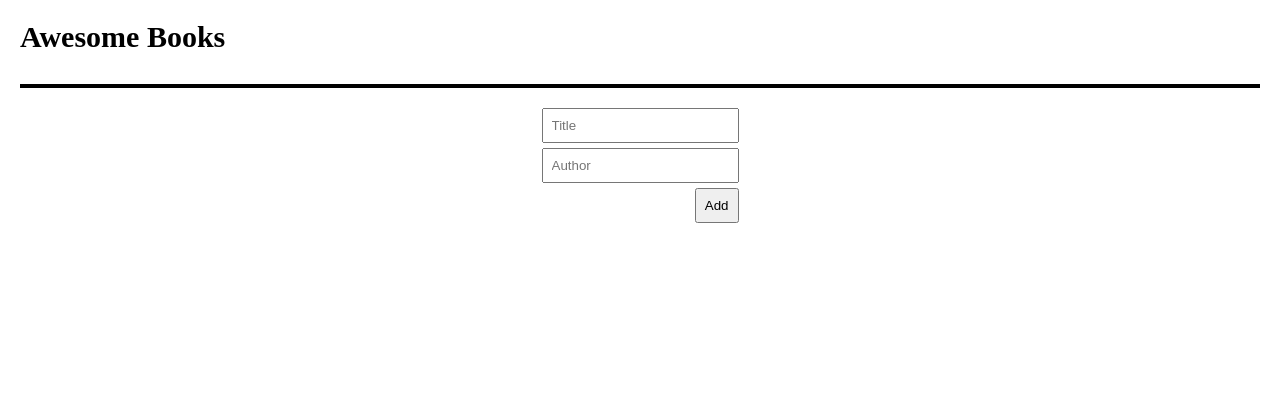
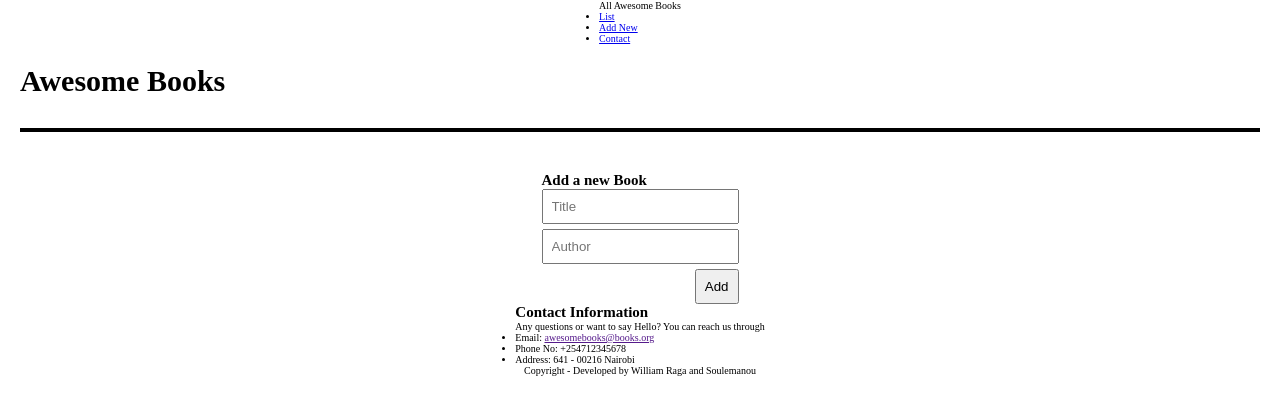
Before and after one commit to itsmraga-hub/Awesome-Books, a website: page index.html in a window 1280 px wide. Drawn offline with Linux system fonts and the light colour scheme.

Commit message:
Added sections to project and amended html skeleton

```diff
--- a/index.html
+++ b/index.html
@@ -8,18 +8,47 @@
     <title>Awesome books</title>
   </head>
   <body>
-    <main class="main-container">
+    <header class="header-container">
+      <div class="container--div">
+        <p>All Awesome Books</p>
+        <ul class="nav-section">
+          <li><a href="#main-list" class="nav">List</a></li>
+          <li><a href="#form" class="nav">Add New</a></li>
+          <li><a href="#contact" class="nav">Contact</a></li>
+        </ul>
+      </div>
+      <p class="date"></p>
+    </header>
+    <section class="main-container" id="main-list">
       <div class="container">
         <h1 class="head">Awesome Books</h1>
-        <div class="books-container">
-        </div>
-        <form action="./" class="form">
-          <input type="text" class="title" placeholder="Title" />
-          <input type="text" class="author" placeholder="Author" />
-          <input type="submit" value="Add" class="add-btn"/>
-        </form>
+        <div class="books-container"></div>
       </div>
-    </main>
+    </section>
+    <section class="form-section" id="form">
+      <h2>Add a new Book</h2>
+      <form action="./" class="form">
+        <input type="text" class="title" placeholder="Title" />
+        <input type="text" class="author" placeholder="Author" />
+        <input type="submit" value="Add" class="add-btn" />
+      </form>
+    </section>
+    <section class="contact" id="contact">
+      <h2>Contact Information</h2>
+      <div class="contact-container">
+        <p>Any questions or want to say Hello? You can reach us through</p>
+        <ul>
+          <li>Email: <a href="">awesomebooks@books.org</a></li>
+          <li>Phone No: +254712345678</li>
+          <li>Address: 641 - 00216 Nairobi</li>
+        </ul>
+      </div>
+    </section>
+    <footer class="footer">
+      <div class="container">
+        <p class="copyright">Copyright - Developed by William Raga and Soulemanou</p>
+      </div>
+    </footer>
     <script src="./app.js"></script>
   </body>
 </html>
```
